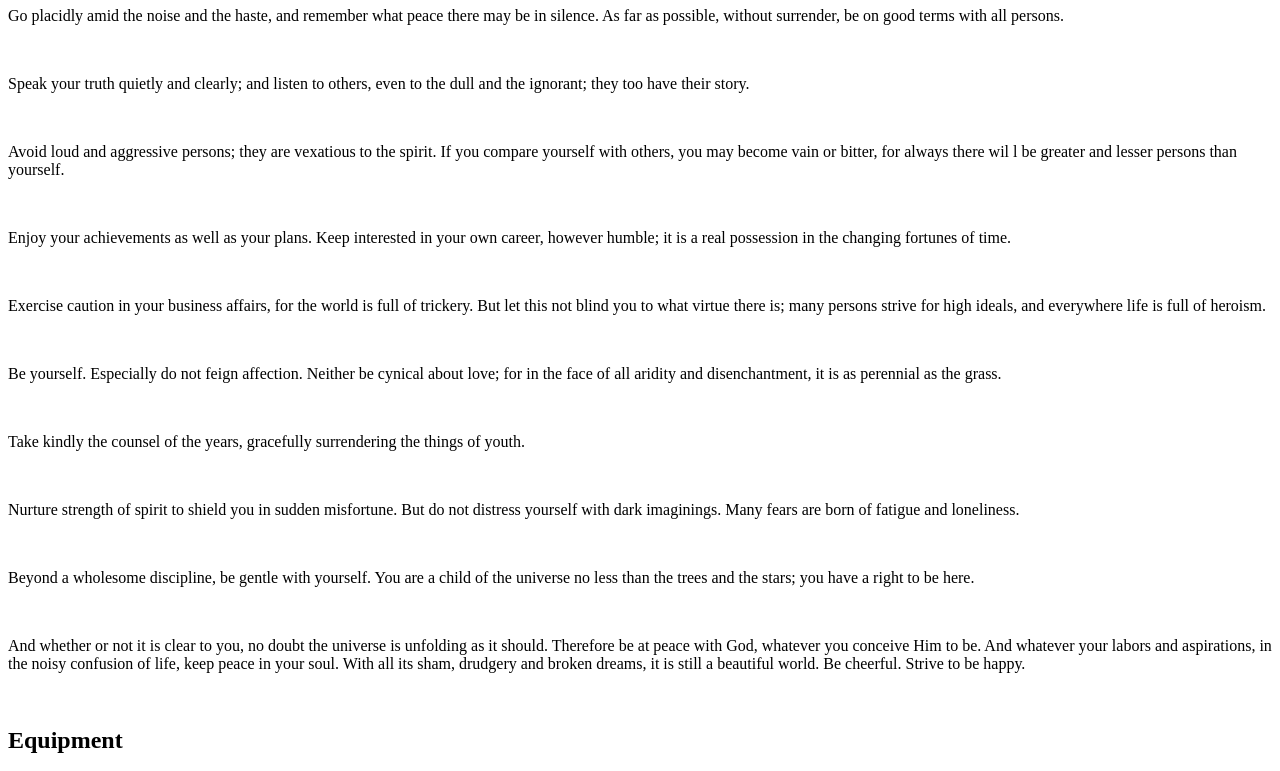
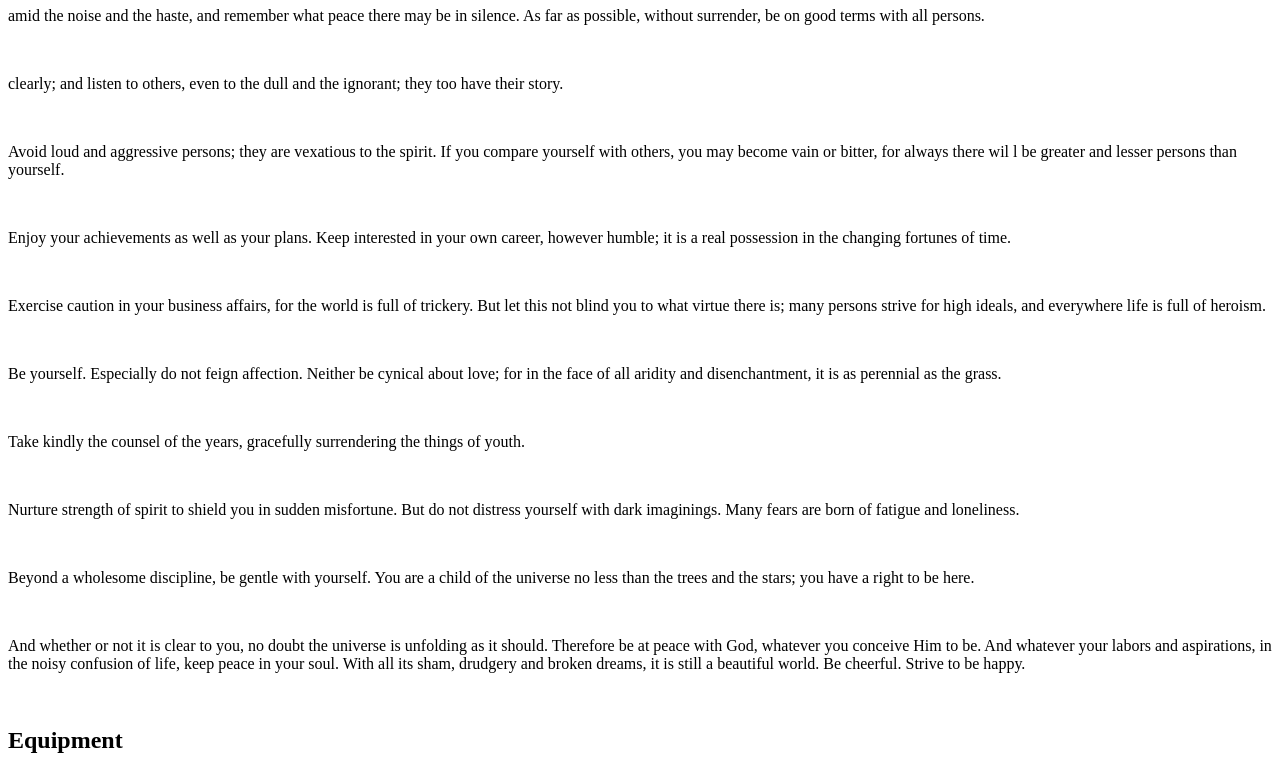
Before and after one commit to yeminaike/SemiColon, a plain HTML site: page index.html in a window 1280 px wide. Shown: the part 73-844 px from the top of the page. Drawn offline with Linux system fonts and the light colour scheme.

Commit message:
Update index.html

```diff
--- a/index.html
+++ b/index.html
@@ -7,10 +7,10 @@
 		<body>
 			<h1>Desiderata</h1>
 			<section>
-				<p>Go placidly amid the noise and the haste, and remember what peace there may be in silence. As far as possible, without surrender, be on good terms with all
+				<p> amid the noise and the haste, and remember what peace there may be in silence. As far as possible, without surrender, be on good terms with all
 				persons.</p>
 				<br/>
-				<p>Speak your truth quietly and clearly; and listen to others, even to the dull and the ignorant; they too have their story.</P>
+				<p> clearly; and listen to others, even to the dull and the ignorant; they too have their story.</P>
 				<br/>
 				<p>Avoid loud and aggressive persons; they are vexatious to the spirit. If you compare yourself with others, you may become vain or bitter, for always there wil
 				l be greater and lesser persons than yourself.</p>
```
